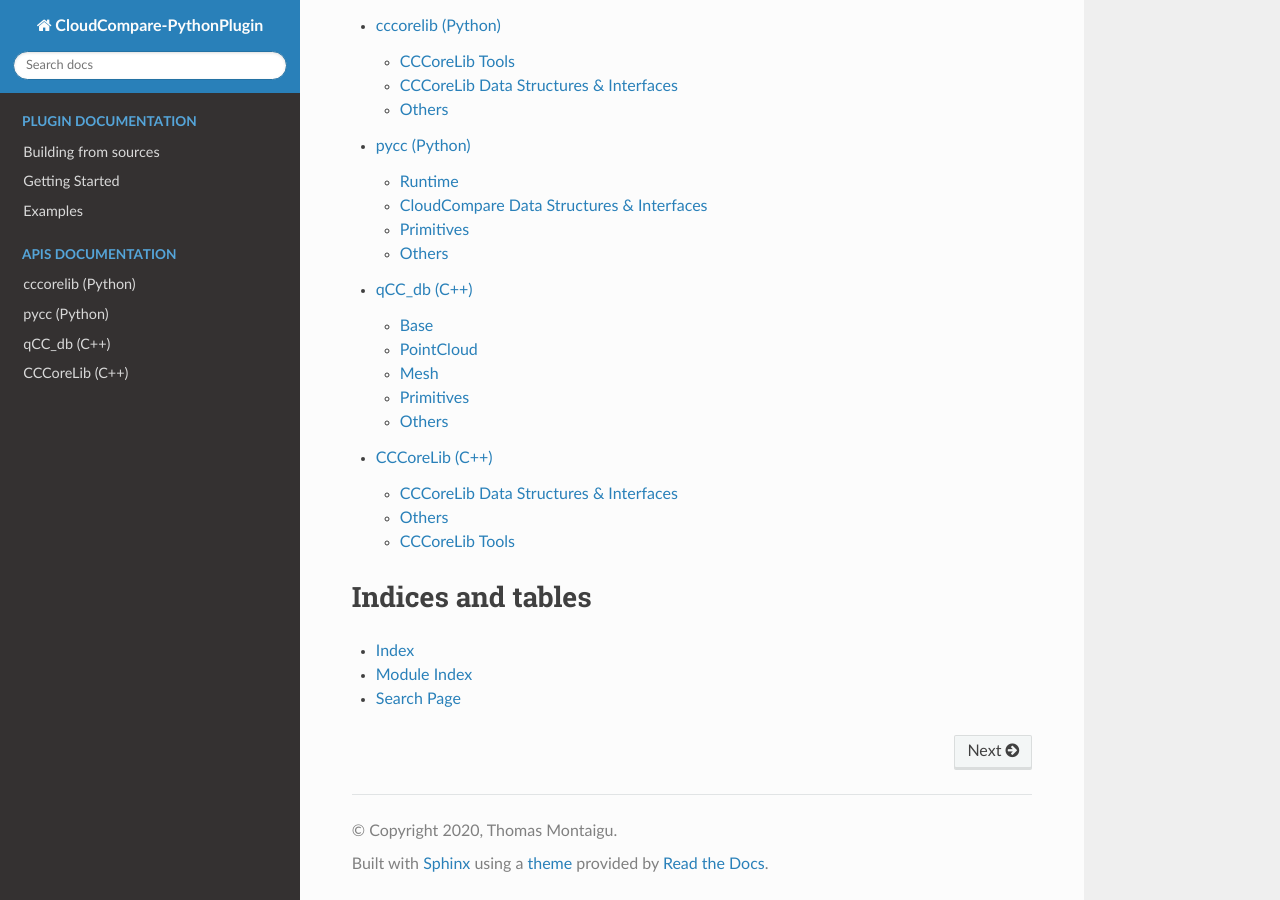
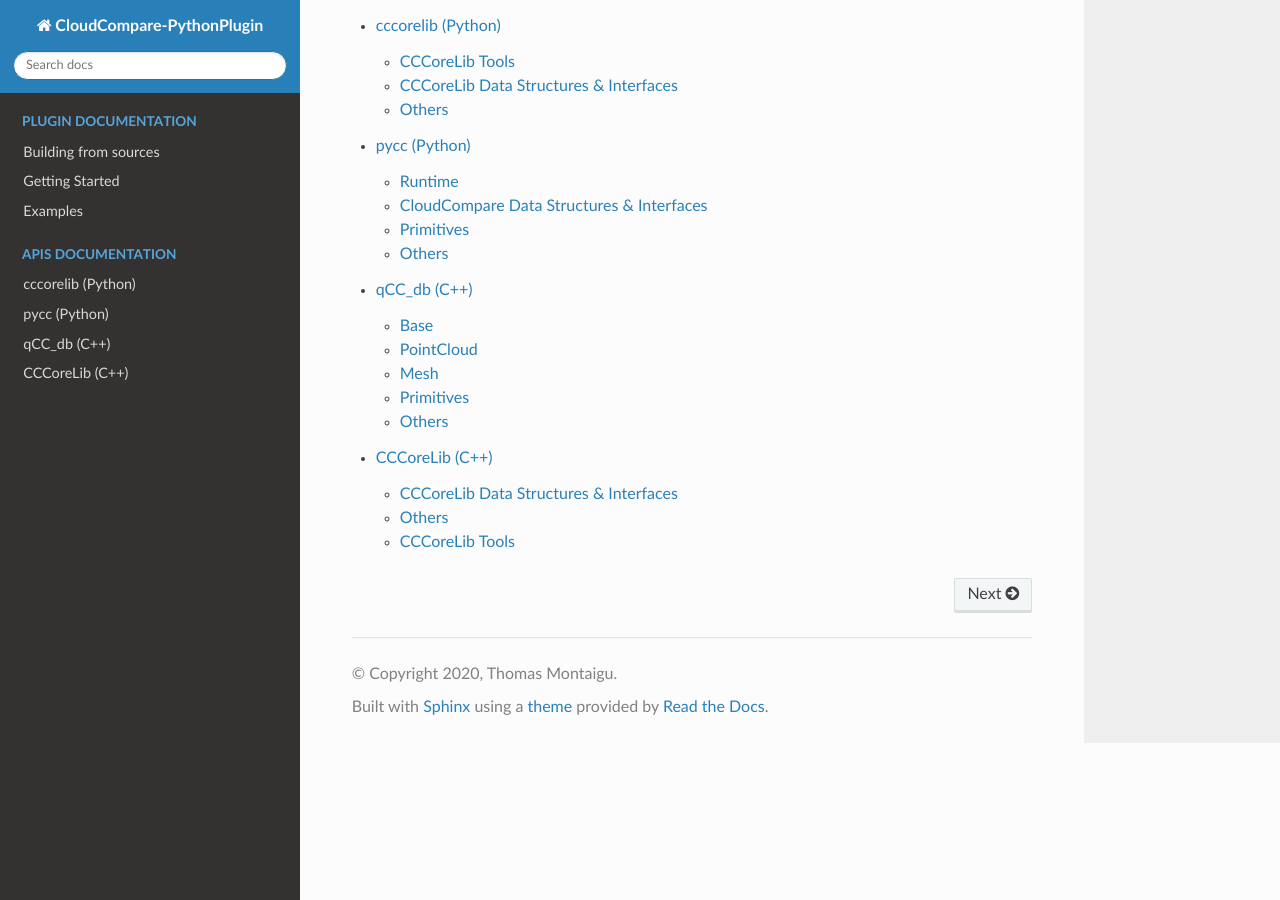
Before and after one commit to tmontaigu/CloudCompare-PythonRuntime, a Sphinx documentation site: the page built from docs/index.rst, in a window 1280 px wide and 900 px high, scrolled down 1003 px. Built offline with Sphinx 7.4.7 and the Read the Docs theme 2.0.0, drawn with Linux system fonts in a browser that asks for light colours.

Commit message:
Docs: remove indices and table and fix typo

```diff
--- a/docs/getting_started.rst
+++ b/docs/getting_started.rst
@@ -15,7 +15,7 @@
     .. image:: ../images/python-editor-icon.png
 
 *  The file runner, which shows a small dialog where you can select a file and run it
-   whithout having to have the editor openned.
+   without having to have the editor opened.
 
     .. image:: ../images/runner-icon.png
 
--- a/docs/index.rst
+++ b/docs/index.rst
@@ -38,12 +38,3 @@
    python/pycc/index
    cpp/qCC_db/index
    cpp/CCCoreLib/index
-
-
-
-Indices and tables
-==================
-
-* :ref:`genindex`
-* :ref:`modindex`
-* :ref:`search`
```
